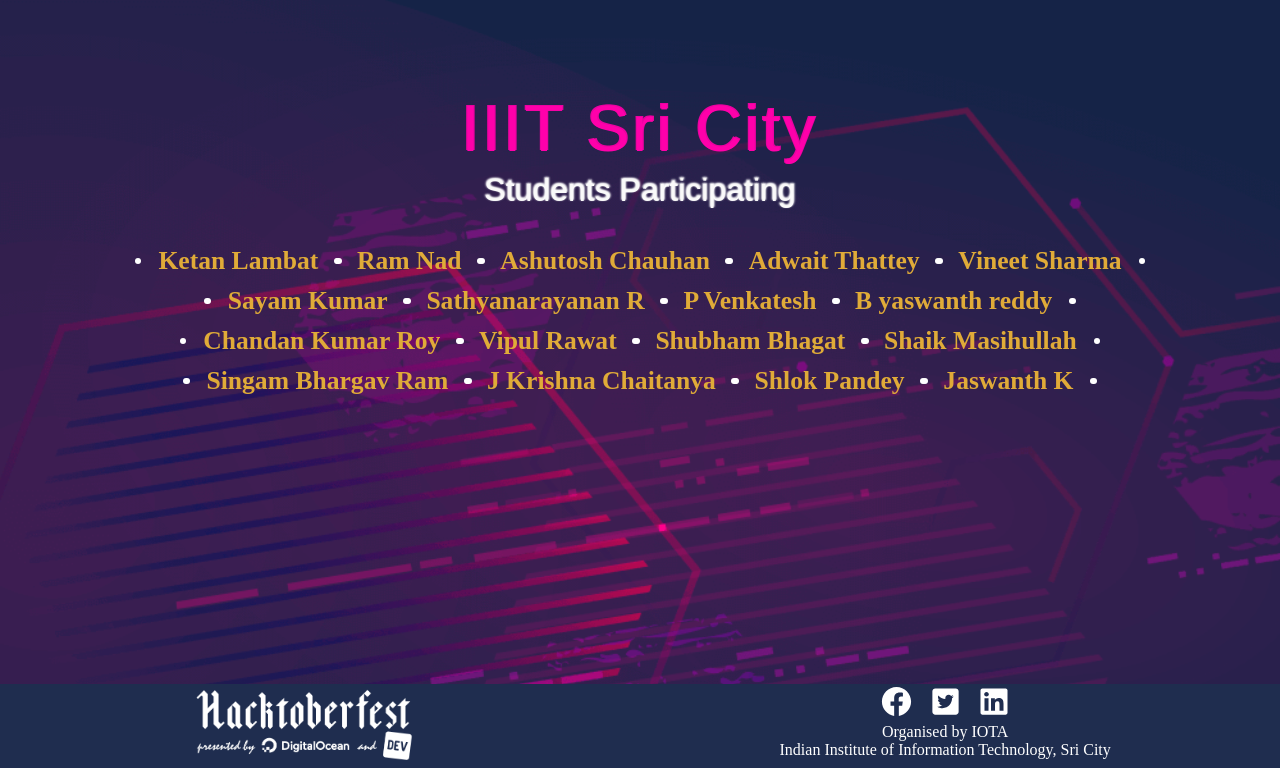
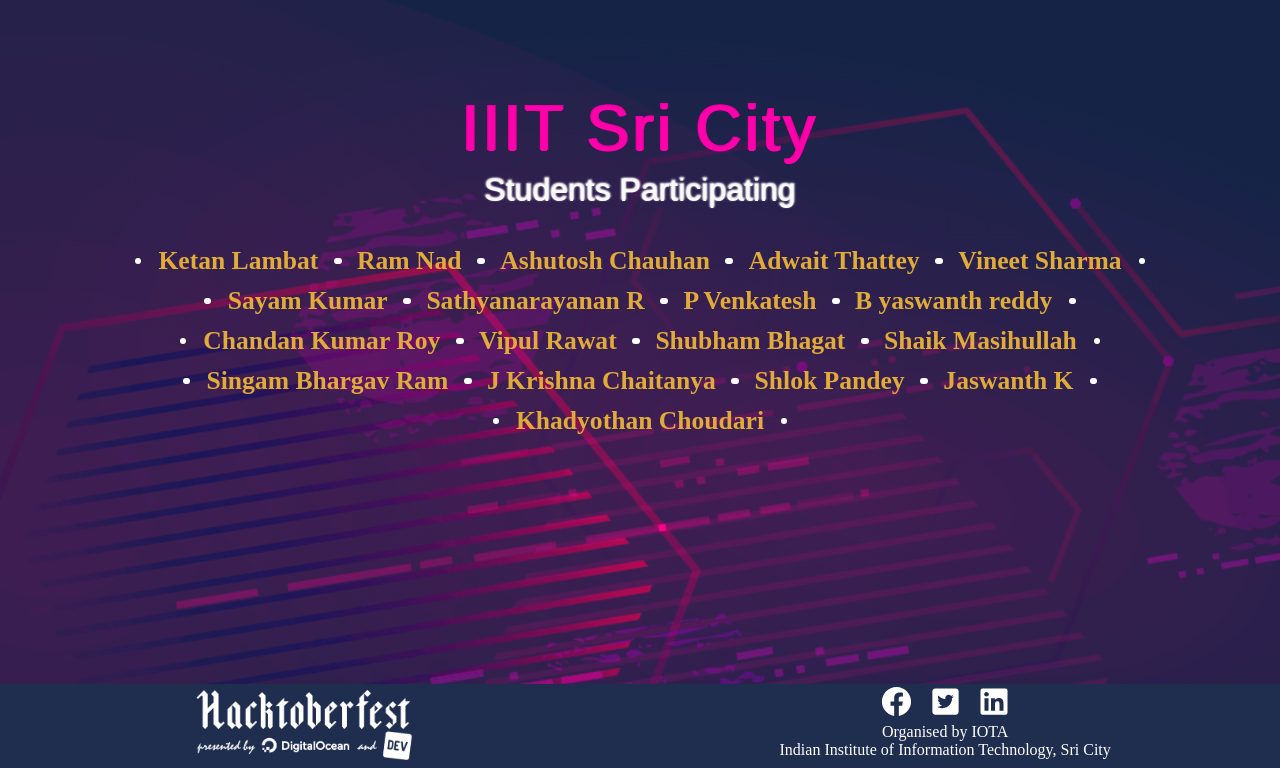
Before and after one commit to Project-Club-IIITS/hacktoberfest2019-participants, a Jekyll site: the page index.html, which Jekyll copies as it is, in a window 1280 px wide, cut to the strip 132-900 px from the top of the page. Built offline with Jekyll 4.4.1, drawn with Linux system fonts in a browser that asks for light colours; some web fonts are replaced.

Commit message:
updated khadyothan

```diff
--- a/index.html
+++ b/index.html
@@ -63,7 +63,7 @@
                 <li><a href="https://github.com/chaitanya531">J Krishna Chaitanya</a></li>
                 <li><a href="https://github.com/b30wulffz">Shlok Pandey</a></li>
                 <li><a href="https://github.com/JazzKriss21">Jaswanth K</a></li>
-
+                <li><a href="https://github.com/khadyothan">Khadyothan Choudari</a></li>
             </ul>
         </div>
     </div>
```
